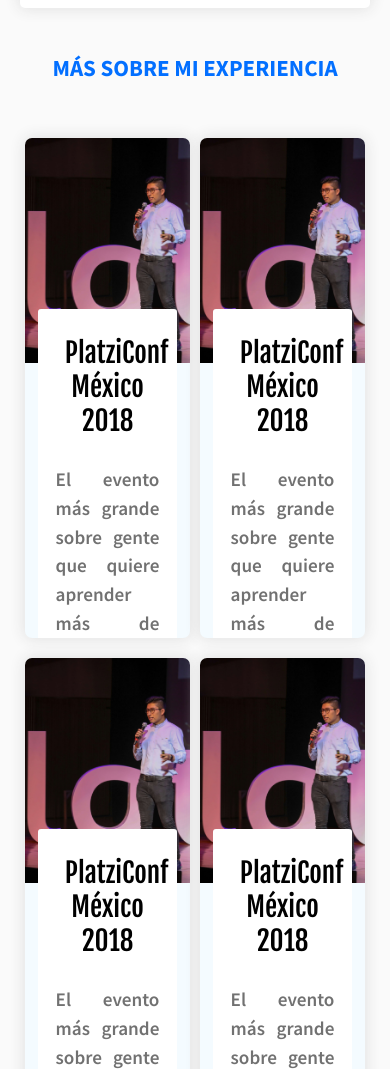
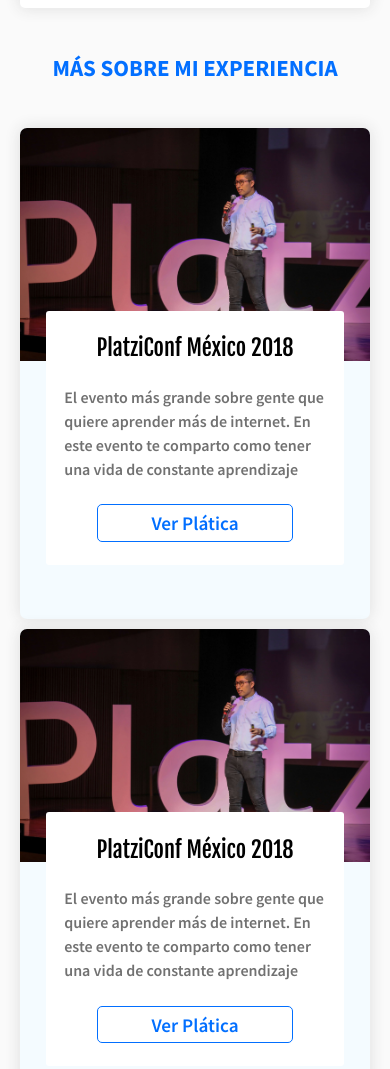
Before and after one commit to Cazelon/curso-desarrollo-web, a plain HTML site: page index.html in a window 390 px wide. Shown: the part 2400-3469 px from the top of the page. Drawn offline with Linux system fonts and the light colour scheme.

Commit message:
experience responsive

```diff
--- a/css/styles.css
+++ b/css/styles.css
@@ -247,7 +247,7 @@
   padding-left: 26px;
 }
 
-.experience .container{
+.experience-container{
   display: flex;
   flex-wrap: wrap;
   justify-content: space-between;
@@ -256,7 +256,7 @@
 .article-card{
   width: 47%;
   background-color: #f4fbff;
-  height: 500px;
+  height: fit-content;
   margin: 10px auto;
   border-radius: 7px;
   overflow: hidden;
@@ -296,7 +296,7 @@
   padding: 18px;
   padding-top: 0;
   font-size: 1.2em;
-  text-align: justify;
+  text-align: left;
   color: #717171;
   font-weight: 600;
   line-height: 1.5em;
@@ -567,7 +567,23 @@
   font-size: 15px;
 }
 
+.card-button{
+  font-size: 1.2em;
+}
+
 } /* End of 720px media query */
+
+@media screen and (max-width: 600px){
+  .experience-container{
+    display: inherit;
+  }
+
+  .article-card{
+    width: 100%;
+  }
+
+
+}
 
 @media screen and (max-width: 540px){
 h1{
@@ -581,10 +597,19 @@
   padding: 0;
 }
 
+
 } /* End of 540px media query */
 
 @media screen and (max-width: 450px){
   h1{
     font-size: 30px;
   }
+
+  .card-title{
+    font-size: 1.4em;
+  }
+  .card-description{
+    font-size: 1em;
+  }
+
 } /* End of 450px media query */
--- a/index.html
+++ b/index.html
@@ -73,7 +73,7 @@
     </section>
     <section class="experience" id="experience">
       <h2 class="experience-title">Más sobre mi experiencia</h2>
-      <div class="container">
+      <div class="experience-container">
         <article class="article-card">
           <figure class="card-image-container">
             <img class="card-image" src="images/platzi-conf.jpg" alt="conferencia platzi" width="500px">
```
